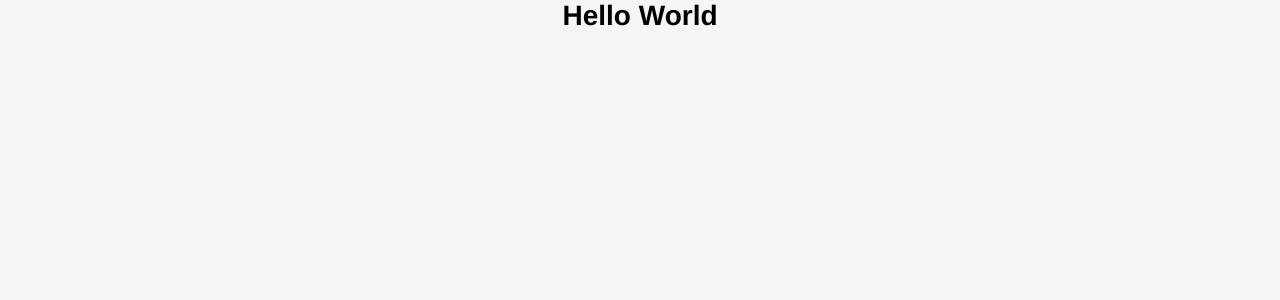
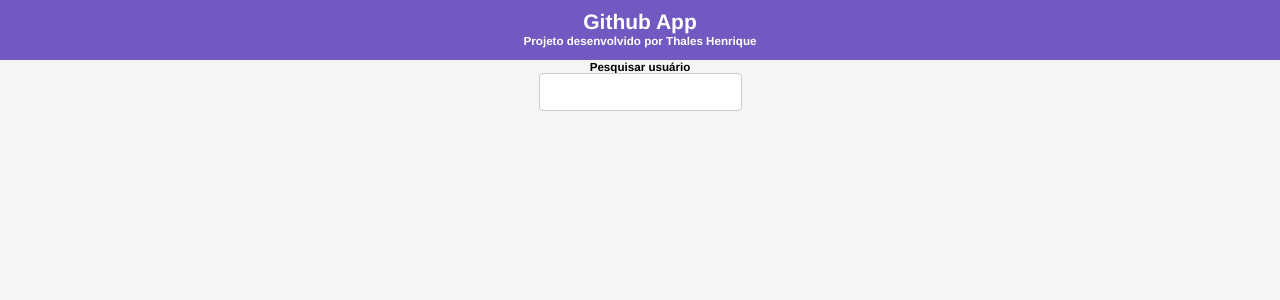
Before and after one commit to Thalesh17/githubApp, a React (Create React App) app: page / in a window 1280 px wide. Shown: the top 300 px of the page. Built offline with nearby package versions, Linux system fonts and the light colour scheme.

Commit message:
Construindo Header

```diff
--- a/src/App.js
+++ b/src/App.js
@@ -1,9 +1,10 @@
 import './App.css';
+import Home from './pages/Home';
 
 function App() {
   return (
     <div className="App">
-      <h1>Hello World</h1>
+      <Home />
     </div>
   );
 }
--- a/src/global.css
+++ b/src/global.css
@@ -9,3 +9,11 @@ body {
     color: 14px;
     font-family: Helvetica, Arial, sans-serif;
 }
+input[type=text], select, textarea{
+    padding: 10px;
+    border: 1px solid #ccc;
+    border-radius: 4px;
+    box-sizing: border-box;
+    resize: vertical;
+    font-size: 14px;
+  }
--- /dev/null
+++ b/src/pages/Filter/index.js
@@ -0,0 +1,14 @@
+import React, {useState, useEffect} from 'react'
+
+const Filter = () => {
+  return (
+    <div>
+      <div>
+        <h5>Pesquisar usuário</h5>
+        <input type="text"/>
+      </div>
+    </div>
+  )
+}
+
+export default Filter;
--- /dev/null
+++ b/src/pages/Header/index.js
@@ -0,0 +1,16 @@
+import React from 'react';
+import Filter from '../Filter';
+import './styles.css';
+
+const Header = () => {
+  return (
+    <div className="container">
+      <div className="content">
+        <h2>Github App</h2>
+        <h5>Projeto desenvolvido por Thales Henrique</h5>
+      </div>
+    </div>
+  )
+}
+
+export default Header;
--- /dev/null
+++ b/src/pages/Header/styles.css
@@ -0,0 +1,12 @@
+.container {
+  height: 60px;
+  background: #7159c1;
+  color: #fff;
+  display: flex;
+  flex-direction: column;
+  align-items: center;
+  padding: 0 30px;
+}
+.content {
+  padding-top: 10px;
+}
--- a/src/pages/Home/index.js
+++ b/src/pages/Home/index.js
@@ -1,9 +1,12 @@
-import React from 'react'
+import React from 'react';
+import Header from '../Header';
+import Filter from '../Filter';
 
 const Home = () => {
     return (
         <div>
-
+            <Header />
+            <Filter />
         </div>
     )
 }
```
Also changed, not shown: src/services/api.js (added, +14 -0 lines), src/pages/Filter/styles.css (added), 1 other file (tests, documents, lock files or other folders).
